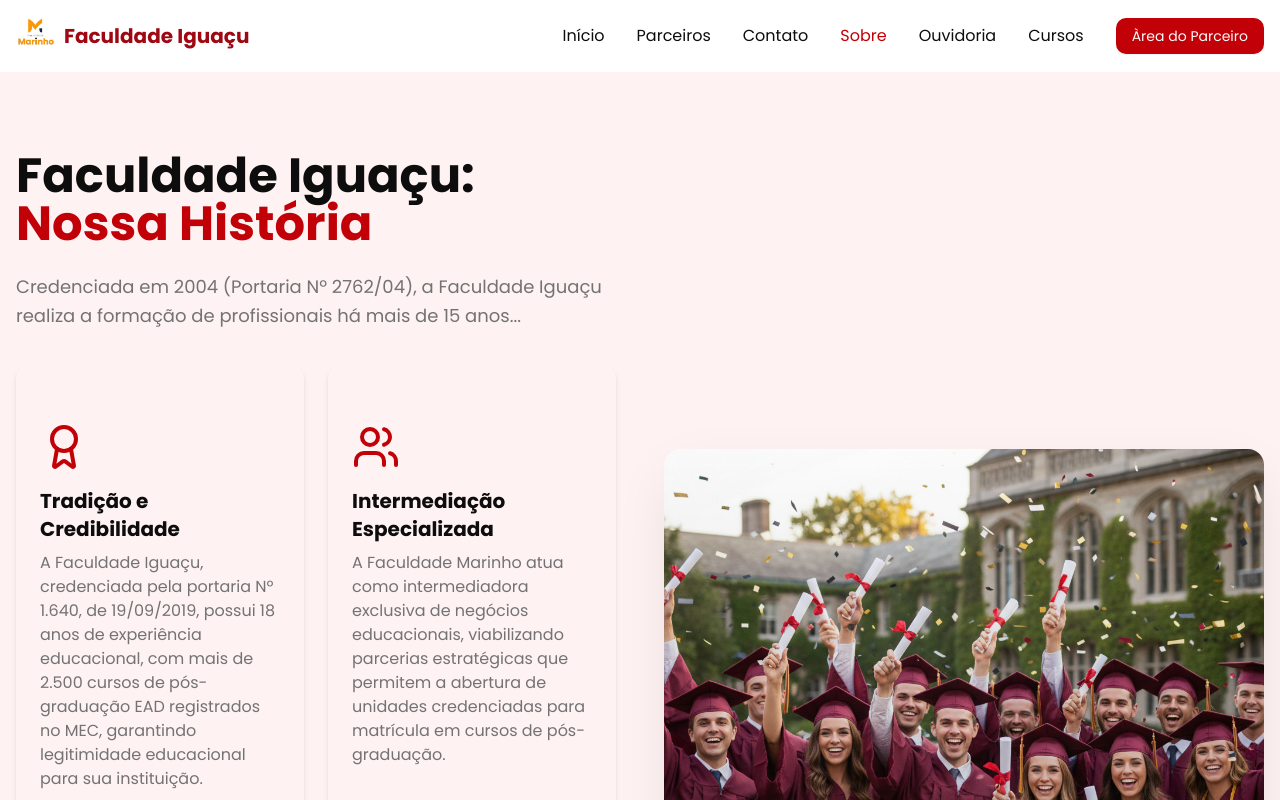
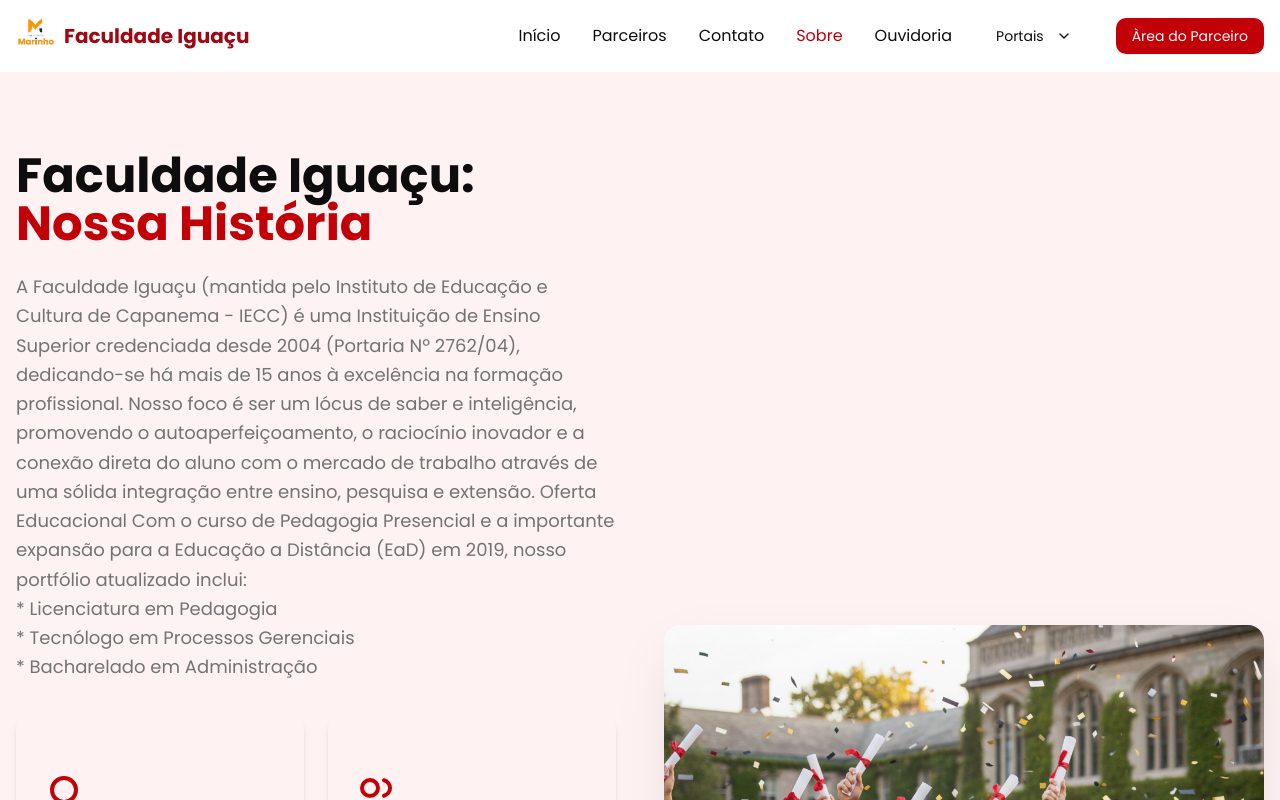
Before and after one commit to ViniciusAlvesdeMoraesDeveloper/Site-da-FaculdadeIguacu, a Next.js app: page /about in a window 1280 px wide. Shown: the top 800 px of the page. Built offline with nearby package versions, Linux system fonts and the light colour scheme.

Commit message:
Atualização de header

```diff
--- a/app/about/page.tsx
+++ b/app/about/page.tsx
@@ -127,7 +127,7 @@
         },
         {
           info: "Pedagógico: pedagogico@faculdadeiguacu.edu.br",
-          href: "mailto:pedagogico@faculdadeiguacu.edu.br",
+          href: "mailto: pedagogico@faculdadeiguacu.edu.br",
           icon: Mail,
           buttonText: "Enviar E-mail Pedagógico",
         },
@@ -159,8 +159,18 @@
                 </h2>
 
                 <p className="text-lg text-muted-foreground mb-8 leading-relaxed">
-                  Credenciada em 2004 (Portaria Nº 2762/04), a Faculdade Iguaçu
-                  realiza a formação de profissionais há mais de 15 anos...
+                  A Faculdade Iguaçu (mantida pelo Instituto de Educação e Cultura de Capanema - IECC) é uma Instituição de Ensino Superior credenciada desde 2004 (Portaria Nº 2762/04), dedicando-se há mais de 15 anos à excelência na formação profissional.
+
+                  Nosso foco é ser um lócus de saber e inteligência, promovendo o autoaperfeiçoamento, o raciocínio inovador e a conexão direta do aluno com o mercado de trabalho através de uma sólida integração entre ensino, pesquisa e extensão.
+
+                  Oferta Educacional
+                  Com o curso de Pedagogia Presencial e a importante expansão para a Educação a Distância (EaD) em 2019, nosso portfólio atualizado inclui:
+                  <br />
+                  * Licenciatura em Pedagogia
+                  <br />
+                  * Tecnólogo em Processos Gerenciais
+                  <br />
+                  * Bacharelado em Administração
                 </p>
 
                 <div className="grid sm:grid-cols-2 gap-6 mb-8">
@@ -237,37 +247,29 @@
 
                 <div className="max-w-4xl mx-auto">
                   <div
-                    className={`grid gap-6 ${
-                      section.contacts.length === 1
-                        ? "grid-cols-1 max-w-md mx-auto"
-                        : "grid-cols-1 md:grid-cols-2 lg:grid-cols-2"
-                    }`}
+                    className={`grid gap-6 ${section.contacts.length === 1
+                      ? "grid-cols-1 max-w-md mx-auto"
+                      : "grid-cols-1 md:grid-cols-2 lg:grid-cols-2"
+                      }`}
                   >
                     {section.contacts.map((contact, i) => (
                       <Card
                         key={i}
-
                         className="group border-2 border-red-700/20 shadow-lg hover:shadow-xl hover:border-red-700/40 transition-all duration-300 transform hover:-translate-y-1"
                       >
                         <CardContent className="p-8 text-center flex flex-col justify-between">
                           <div className="flex-1">
-                            {/* bg-primary/10 substituído por bg-red-700/10 */}
-                            {/* group-hover:bg-primary/20 substituído por group-hover:bg-red-700/20 */}
                             <div className="bg-red-700/10 rounded-full w-20 h-20 flex items-center justify-center mx-auto mb-6 group-hover:bg-red-700/20 transition-colors">
                               {contact.icon ? (
-                                // text-primary substituído por text-red-700
                                 <contact.icon className="h-10 w-10 text-red-700" />
                               ) : (
-                                // text-primary substituído por text-red-700
                                 <Smartphone className="h-10 w-10 text-red-700" />
                               )}
                             </div>
-
                             <h4 className="text-xl font-bold text-foreground mb-2 break-all">
                               {contact.number ?? contact.info}
                             </h4>
                           </div>
-
                           <Link href={contact.href} passHref>
 
                             <Button className="w-full bg-red-800 hover:bg-red-700 text-red-50 py-3 text-base font-semibold rounded-lg transition-all duration-200 hover:scale-105">
--- a/components/CursosClientComponent.tsx
+++ b/components/CursosClientComponent.tsx
@@ -124,7 +124,7 @@
         </div>
 
         {/* 2. Grid de Cards */}
-        <div className="grid grid-cols-1 md:grid-cols-2 lg:grid-cols-3 gap-8">
+        <div className="grid grid-cols-1 md:grid-cols-1 lg:grid-cols-3 gap-2">
           {paginatedCourses.map((course) => (
             <Card key={course.id} className="shadow-lg hover:shadow-xl transition-shadow duration-300">
               <CardHeader>
--- a/components/Header.tsx
+++ b/components/Header.tsx
@@ -2,17 +2,21 @@
 
 import { ButtonLink } from "@/components/ui/button-link";
 import { Button } from "./ui/button";
-import { Menu, X } from "lucide-react";
+import { Menu, X, ChevronDown } from "lucide-react";
 import { useState } from "react";
 import { usePathname } from "next/navigation";
 import { navigationItems } from "@/utils/navigation";
+import { portalitems } from "@/utils/navigation";
 import Link from "next/link";
 import Modal from "@/components/Modal"
 import coursesData from "@/json/cursos.json"
 import About from "@/app/about/page";
 import Image from "next/image";
+import { link } from "fs";
+
 const Header = () => {
     const [isMenuOpen, setIsMenuOpen] = useState<boolean>(false);
+    const [isPortalDropDownOpen, setIsPortalDropDownOpen] = useState<boolean>(false);
     const pathname = usePathname();
     const isHomePage = pathname === '/';
     const isCoursePage = pathname === '/about';
@@ -56,6 +60,35 @@
                                     {item.label}
                                 </Link>
                             ))}
+
+                            <div className="relative">
+                                <Button
+                                    variant="ghost"
+                                    onClick={() => setIsPortalDropDownOpen(!isPortalDropDownOpen)}
+                                    // Adiciona um padding e ajusta a aparência
+                                    className={`flex items-center space-x-1 ${isPortalDropDownOpen ? 'text-red-500' : 'text-foreground '}`}
+                                >
+                                    <span>Portais</span>
+                                    <ChevronDown className={`w-4 h-4 transition-transform ${isPortalDropDownOpen ? 'rotate-180' : 'rotate-0'}`} />
+                                </Button>
+
+
+                                {isPortalDropDownOpen && (
+                                    <div className="absolute left-1/2 transform -translate-x-1/2 mt-2 w-48 bg-white border border-gray-200 rounded-md shadow-lg z-20">
+                                        {portalitems.map((item) => (
+                                            <Link
+                                                key={item.href}
+                                                href={item.href}
+                                                // Fecha o dropdown ao clicar
+                                                onClick={() => setIsPortalDropDownOpen(false)}
+                                                className="block px-4 py-2 text-sm text-foreground hover:bg-gray-100 hover:text-red-700 w-full transition-colors"
+                                            >
+                                                {item.label}
+                                            </Link>
+                                        ))}
+                                    </div>
+                                )}
+                                </div>
 
                             <Link href="https://ead.eduno.com.br/iguacu">
                                 <Button
--- a/components/banner/page.tsx
+++ b/components/banner/page.tsx
@@ -68,7 +68,7 @@
 
     return (
 
-       <div className=" border border-red-400 rounded-lg p-10 m-2 shadow-md bg-white hover:shadow-lg transition-shadow duration-900">
+       <div className=" border border-red-200 rounded-lg p-10 m-2 shadow-md bg-white hover:shadow-lg transition-shadow duration-900">
        <div className="relative w-full h-[600px] overflow-hidden bg-card mt-20">
             {/* Slides Container */}
             <div
--- a/utils/navigation.tsx
+++ b/utils/navigation.tsx
@@ -6,6 +6,16 @@
   { href: "/#contato", label: "Contato" },
   { href: '/about', label: 'Sobre' },
   { href: '/ouvidoria', label: 'Ouvidoria' },
-  { href: "/cursos", label: "Cursos" }
+
 
 ];
+
+export const portalitems = [
+
+  { href: " https://faculdadeiguacu.phl.bib.br/", label: "Acervo Digital" },
+  { href: "https://faculdadeiguacu.jacad.com.br/academico/aluno-v2/login", label: "Área do Aluno JACAD Presencial" },
+  { href: "https://ava.iguacu.universaeducacional.com.br/wp-login.php?redirect_to=https%3A%2F%2Fava.iguacu.universaeducacional.com.br%2F", label: "Portal do Aluno EAD Graduação" },
+  { href: " https://ava07.eduno.com.br/login", label: "Portal do Aluno Pós-Graduação" },
+  { href: " https://faculdadeiguacu.jacad.com.br/prof/professor.login.logic", label: "Portal do Professor Presencial" },
+
+]
```
